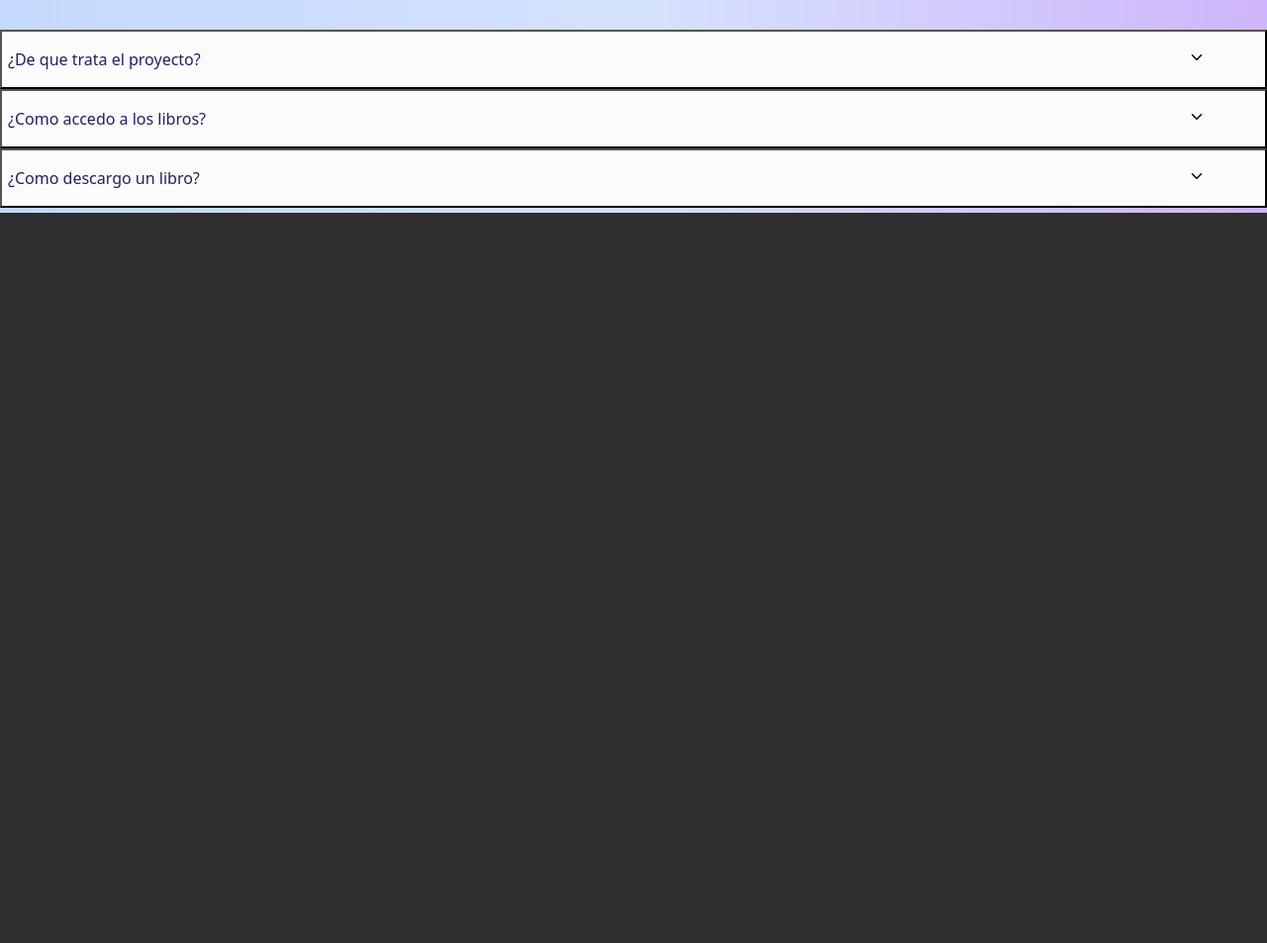
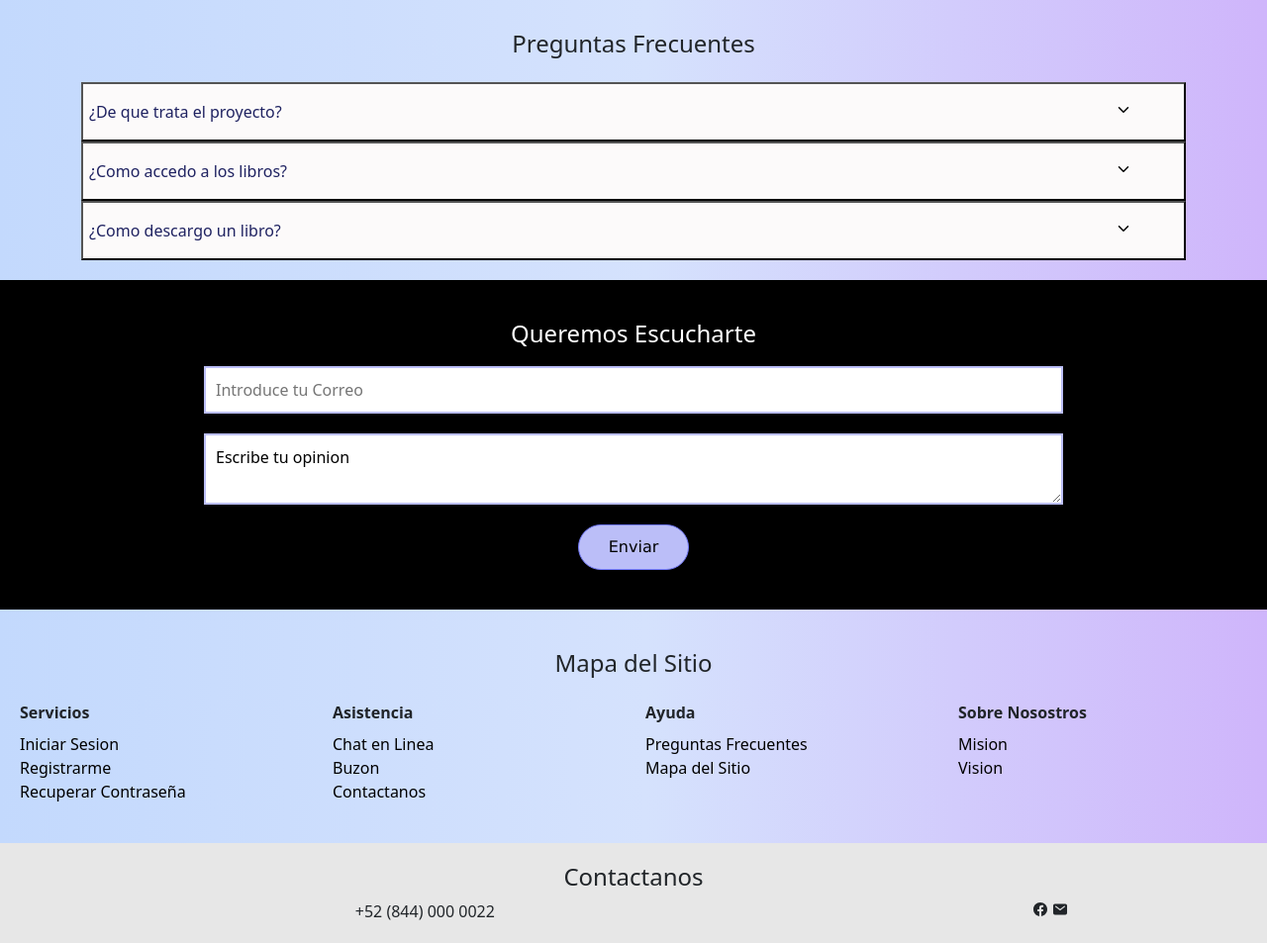
Before and after one commit to CoronaSR/sandovalpenaluisenriqueUnidad1, a PHP site: page / in a window 1280 px wide. Shown: the part 2090-3043 px from the top of the page at 99% size. Before the commit the page ends 2305 px from the top, so only its background shows below. Run offline with PHP 8.4, Linux system fonts and the light colour scheme.

Commit message:
Actualizacion del Index

```diff
--- a/css/style.css
+++ b/css/style.css
@@ -23,6 +23,14 @@
     padding: 10px 30px;
     border-radius: 50px;
     border: 3px solid #7279f9;
+}
+
+.boton{
+    font-family: verdana;
+    background-color: #bbbef8;
+    padding: 10px 30px;
+    border-radius: 50px;
+    border: 1px solid #7279f9;
 }
 
 .button-collapse{
--- a/index.php
+++ b/index.php
@@ -16,7 +16,7 @@
             background-blend-mode: darken;
             color: #ffffff;
         }
-        .row{
+        .descripcion{
             margin: 30px 0px;
             height: 50vh;
         }
@@ -27,12 +27,54 @@
         .faq{
             margin-bottom: 5px;
         }
+
+
+        .buzon{
+            margin: 20px 0px 0px;
+            padding: 40px 20px;
+            background-color: #000000;
+            text-align: center;
+            color: white;
+        }
+
+
+        .mapa{
+            margin: 0px;
+            padding: 40px 20px;
+            background: transparent;
+            text-align: center;
+        }
+
+
+        .contacto{
+            margin: 0px;
+            padding: 20px;
+            background-color: #e7e7e7;
+            text-align: center;
+        }
+
+        a{
+            white-space: nowrap;
+            color: black;
+            text-decoration: none;
+        }a:hover{
+            text-decoration: underline;
+        }
+
+        .campo{
+            border: 2px solid #bbbef8;
+            padding: 10px;
+            width: 70%;
+            margin: 10px;
+        }
     </style>
 </head>
 <body class="bg-main">
 
+
+
+<!--Presentacion-->
 <div class="view-main">
-
     <div class="container mb-4 text-center">
         <h1 class="font-1 color-title"><b>Nuevos Mundos te Esperan</b></h1>
     </div>
@@ -42,10 +84,12 @@
     </div>
 
     <button class="button-main mt-4">Empezar</button>
-
 </div>
 
-<div class="row align-items-center">
+
+
+<!--Informacion-->
+<div class="row align-items-center descripcion">
     <div class="col-6">
         <img src="https://definicion.de/wp-content/uploads/2009/06/genero-fantastico.jpg" class="img">
     </div>
@@ -56,7 +100,7 @@
     </div>
 </div>
 
-<div class="row align-items-center">
+<div class="row align-items-center descripcion">
     <div class="col-6">
         <h2 class="color-subtitle">Totalmente Gratis</h2>
         <div class="line"></div>
@@ -67,7 +111,7 @@
     </div>
 </div>
 
-<div class="row align-items-center">
+<div class="row align-items-center descripcion">
     <div class="col-6">
         <img src="https://codigoworpress.com/wp-content/uploads/2021/04/1619303339_%C2%BFMejor-una-tableta-o-un-lector-de-libros-electronicos-para.jpg" class="img">
     </div>
@@ -78,7 +122,15 @@
     </div>
 </div>
 
-<div class="faq">
+
+
+<!--Ayuda (Preguntas Frecuentes)-->
+<div class="container faq">
+
+    <div class="container-fluid mb-4" align="center">
+        <h4>Preguntas Frecuentes</h4>
+    </div>
+    <!--Collapse-->
     <button class="button-collapse align-items-center" type="button" data-bs-toggle="collapse" data-bs-target="#collapse1" aria-expanded="false" aria-controls="collapse1">
         <div class="text-start color-subtitle">¿De que trata el proyecto?</div>
         <div><ion-icon name="chevron-down-outline"></ion-icon></div>
@@ -90,6 +142,7 @@
         </div>
     </div>
 
+    <!--Collapse-->
     <button class="button-collapse align-items-center" type="button" data-bs-toggle="collapse" data-bs-target="#collapse2" aria-expanded="false" aria-controls="collapse2">
         <div class="text-start color-subtitle">¿Como accedo a los libros?</div>
         <div><ion-icon name="chevron-down-outline"></ion-icon></div>
@@ -101,6 +154,7 @@
         </div>
     </div>
 
+    <!--Collapse-->
     <button class="button-collapse align-items-center" type="button" data-bs-toggle="collapse" data-bs-target="#collapse3" aria-expanded="false" aria-controls="collapse3">
         <div class="text-start color-subtitle">¿Como descargo un libro?</div>
         <div><ion-icon name="chevron-down-outline"></ion-icon></div>
@@ -113,6 +167,65 @@
     </div>
 </div>
 
+
+
+<!--Buzon-->
+<div class="buzon">
+    <h4>Queremos Escucharte</h4>
+
+    <div>
+        <input class="campo" type="e-mail" name="Correo" placeholder="Introduce tu Correo">
+        <textarea class="campo">Escribe tu opinion</textarea>
+    </div>
+
+    <button class="boton mt-1">Enviar</button>
+</div>
+
+
+
+<!--Mapa del Sitio-->
+<div class="mapa">
+    <h4 class="mb-4">Mapa del Sitio</h4>
+    <div class="row" align="start">
+        <div class="col-3">
+            <div class="mb-2"><b>Servicios</b></div>
+            <a href="">Iniciar Sesion</a><br>
+            <a href="">Registrarme</a><br>
+            <a href="">Recuperar Contraseña</a>
+        </div>
+        <div class="col-3">
+            <div class="mb-2"><b>Asistencia</b></div>
+            <a href="">Chat en Linea</a><br>
+            <a href="">Buzon</a><br>
+            <a href="">Contactanos</a>
+        </div>
+        <div class="col-3">
+            <div class="mb-2"><b>Ayuda</b></div>
+            <a href="">Preguntas Frecuentes</a><br>
+            <a href="">Mapa del Sitio</a>
+        </div>
+        <div class="col-3">
+            <div class="mb-2"><b>Sobre Nosostros</b></div>
+            <a href="">Mision</a><br>
+            <a href="">Vision</a>
+        </div>
+    </div>
+</div>
+
+
+
+<!--Contactanos-->
+<div class="contacto">
+    <h4>Contactanos</h4>
+    <div class="row">
+        <div class="col-8">+52 (844) 000 0022</div>
+        <div class="col-4">
+            <ion-icon name="logo-facebook"></ion-icon>
+            <ion-icon name="mail"></ion-icon>
+        </div>
+    </div>
+</div>
+
     <!-- JS Boostrap -->
     <script src="https://cdn.jsdelivr.net/npm/@popperjs/core@2.11.7/dist/umd/popper.min.js" integrity="sha384-zYPOMqeu1DAVkHiLqWBUTcbYfZ8osu1Nd6Z89ify25QV9guujx43ITvfi12/QExE" crossorigin="anonymous"></script>
     <script src="https://cdn.jsdelivr.net/npm/bootstrap@5.3.0-alpha3/dist/js/bootstrap.min.js" integrity="sha384-Y4oOpwW3duJdCWv5ly8SCFYWqFDsfob/3GkgExXKV4idmbt98QcxXYs9UoXAB7BZ" crossorigin="anonymous"></script>
```
